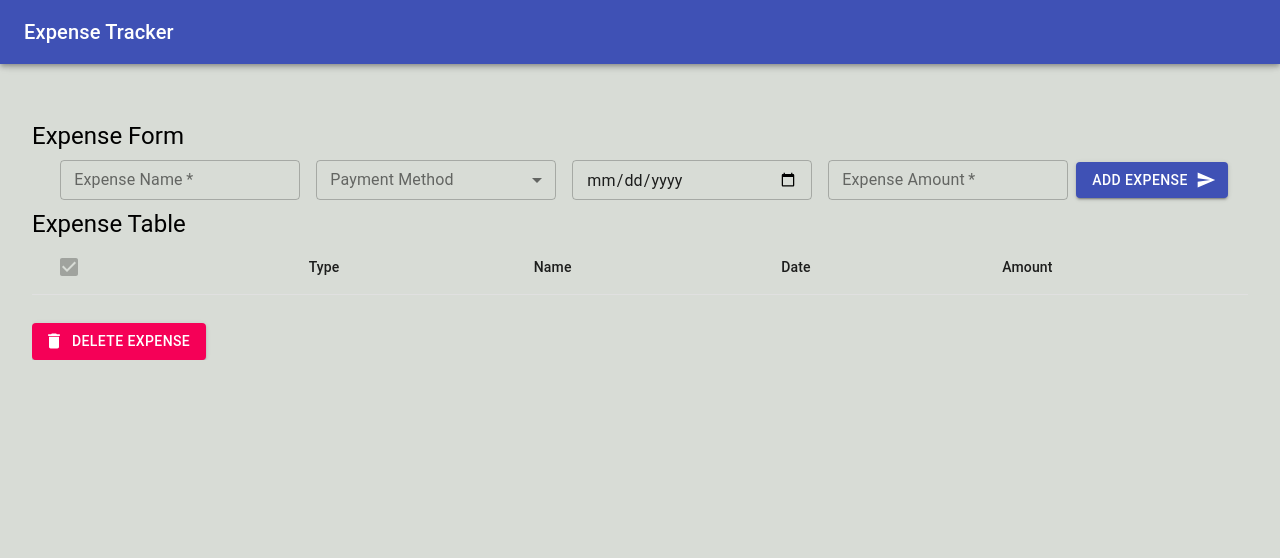
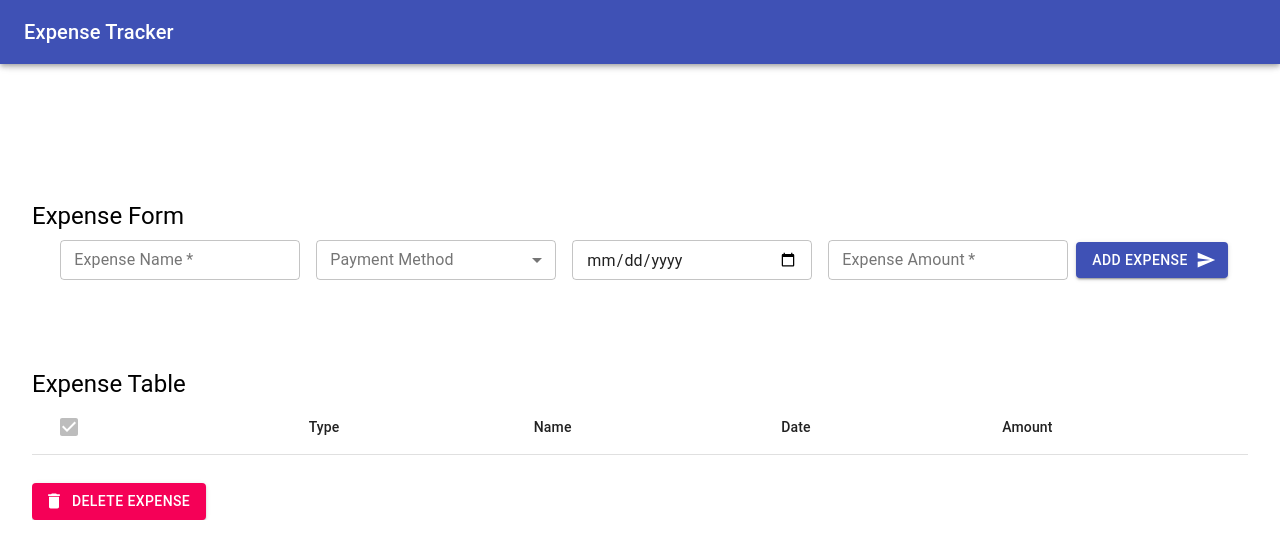
Before and after one commit to shrki416/Expense-Tracker, a React (Create React App) app: page / in a window 1280 px wide. Shown: the top 558 px of the page. Built offline with nearby package versions, Linux system fonts and the light colour scheme.

Commit message:
Remove background color

```diff
--- a/src/App.css
+++ b/src/App.css
@@ -1,7 +1,13 @@
-body {
+/* @import url("https://fonts.googleapis.com/css2?family=Roboto+Mono&display=swap"); */
+
+/* body {
   background-color: #d8dcd6;
-}
+} */
 
 .App {
   margin-top: 15ch;
 }
+
+form {
+  padding: 5rem 0;
+}
```
